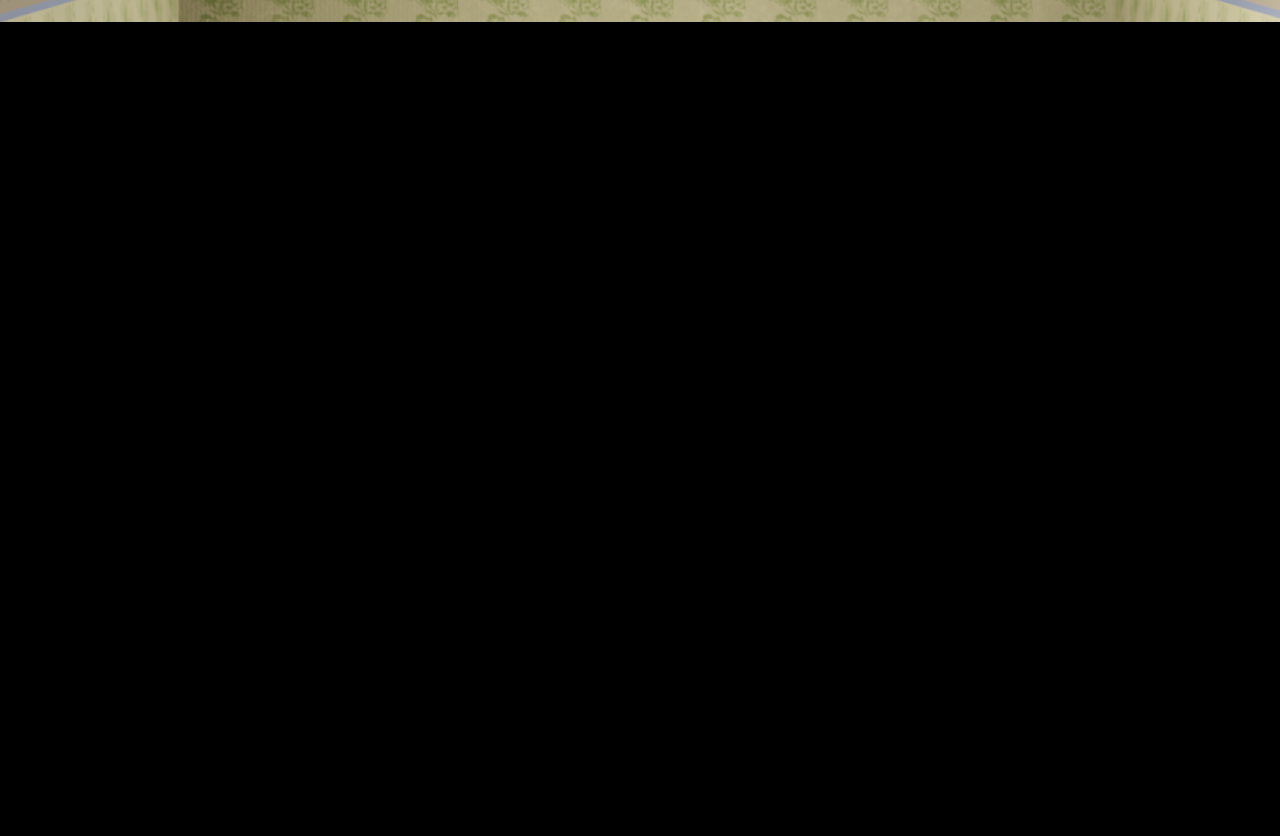
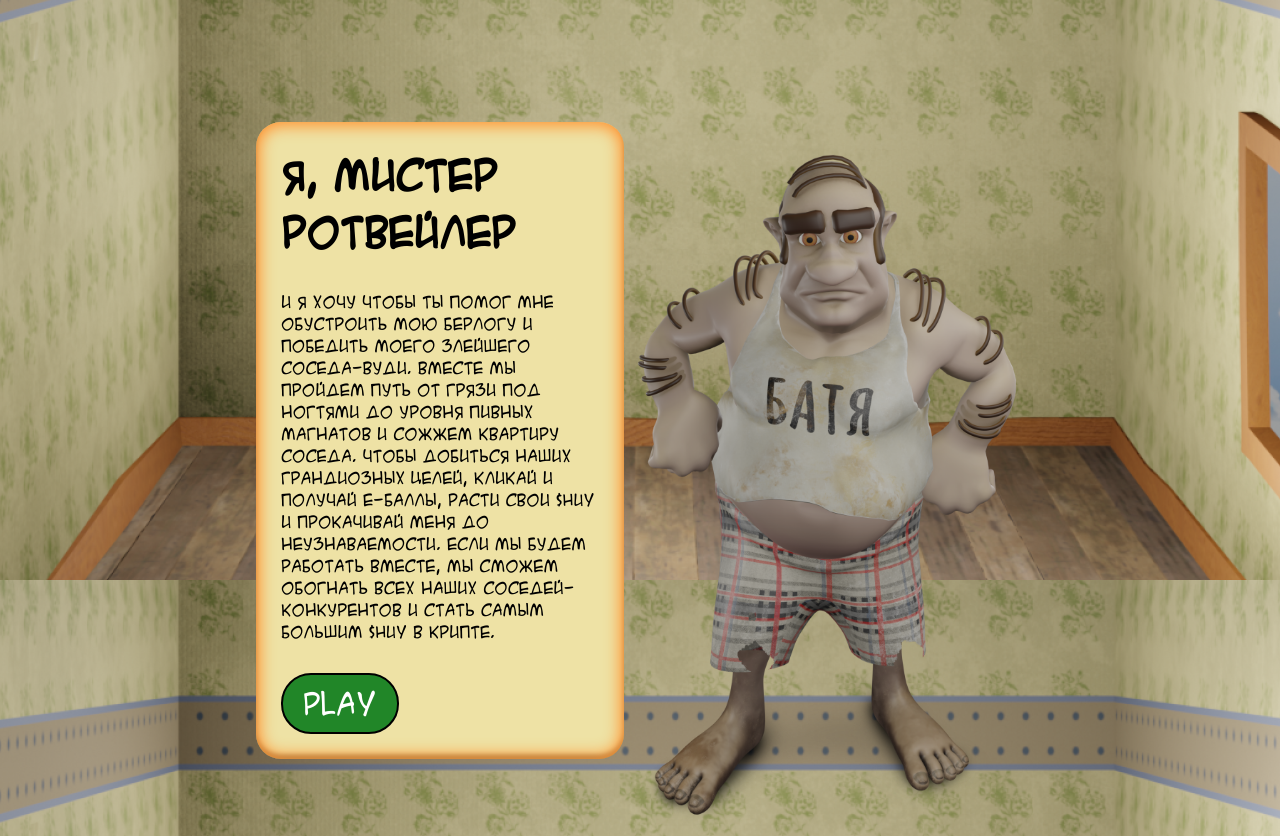
Before and after one commit to Yny4ii/sosed, a Next.js app: page / in a window 1280 px wide. Shown: the part 1020-1856 px from the top of the page. Before the commit the page ends 1042 px from the top, so only its background shows below. Built offline with nearby package versions, Linux system fonts and the light colour scheme.

Commit message:
Add AboutUs

```diff
--- a/src/app/page.tsx
+++ b/src/app/page.tsx
@@ -1,12 +1,14 @@
 import Header from "@/components/Header";
 import Intro from "@/components/Intro";
 import styles from "./page.module.scss";
+import AboutUs from "@/components/AboutUs";
 
 export default function Home() {
   return (
     <main className={styles.main}>
       <Header />
       <Intro />
+      <AboutUs />
     </main>
   );
 }
--- /dev/null
+++ b/src/components/AboutUs/index.tsx
@@ -0,0 +1,31 @@
+import player_png from "@/assets/player.png";
+import { acmesa } from "@/fonts";
+import classNames from "classnames";
+import Image from "next/image";
+import Link from "next/link";
+import styles from "./styles.module.scss";
+
+export default function AboutUs() {
+  return (
+    <div className={classNames(styles.container, acmesa.className)}>
+      <div className={styles.box}>
+        <span className={styles.title}>Я, Мистер Ротвейлер</span>
+        <div className={styles.box_content}>
+          <span>
+            и я хочу чтобы ты помог мне обустроить мою берлогу и победить моего
+            злейшего соседа-Вуди. Вместе мы пройдем путь от грязи под ногтями до
+            уровня пивных магнатов и сожжем квартиру соседа. Чтобы добиться
+            наших грандиозных целей, кликай и получай е-баллы, расти свои $HUY и
+            прокачивай меня до неузнаваемости. Если мы будем работать вместе, мы
+            сможем обогнать всех наших соседей-конкурентов и стать самым большим
+            $HUY в крипте.
+          </span>
+        </div>
+        <Link className={styles.button} href="#" target="_blank">
+          Play
+        </Link>
+      </div>
+      <Image src={player_png} alt="" className={styles.player} />
+    </div>
+  );
+}
--- /dev/null
+++ b/src/components/AboutUs/styles.module.scss
@@ -0,0 +1,46 @@
+@import "../../globals.scss";
+
+.container {
+  display: flex;
+  justify-content: space-between;
+  padding: 0 20%;
+
+  & > .box {
+    background-color: #eee2a5;
+    border-radius: 25px;
+    box-shadow: inset 0 0 15px 4px #ff9432,
+      inset 0 -4px 4px 0 rgba(0, 0, 0, 0.5);
+    padding: 25px;
+    width: 500px;
+    height: fit-content;
+    display: flex;
+    flex-direction: column;
+    gap: 30px;
+
+    & > .title {
+      font-size: 40px;
+      font-weight: 700;
+
+      @media (max-width: $media-max-width) {
+        text-align: center;
+        font-size: 25px;
+      }
+    }
+
+    & > .button {
+      padding: 7px 20px;
+      color: #fff;
+      text-decoration: none;
+      font-size: 30px;
+      background-color: #218628;
+      border: 2px solid #000;
+      border-radius: 30px;
+      width: fit-content;
+    }
+  }
+
+  & > .player {
+    width: 400px;
+    height: auto;
+  }
+}
--- a/src/components/Intro/styles.module.scss
+++ b/src/components/Intro/styles.module.scss
@@ -4,6 +4,7 @@
   display: flex;
   padding: 0 10%;
   justify-content: center;
+  margin-bottom: 100px;
 
   @media (max-width: $media-max-width) {
     padding: 0 20px;
```
